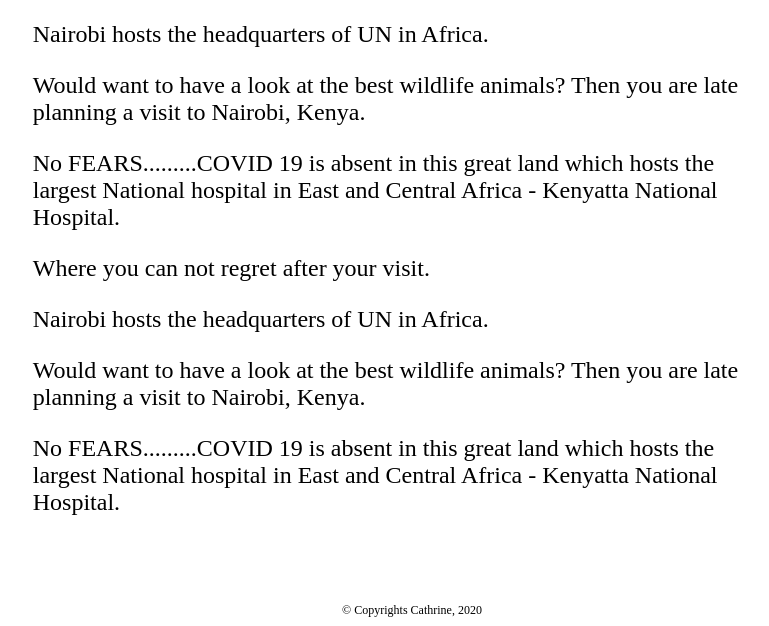
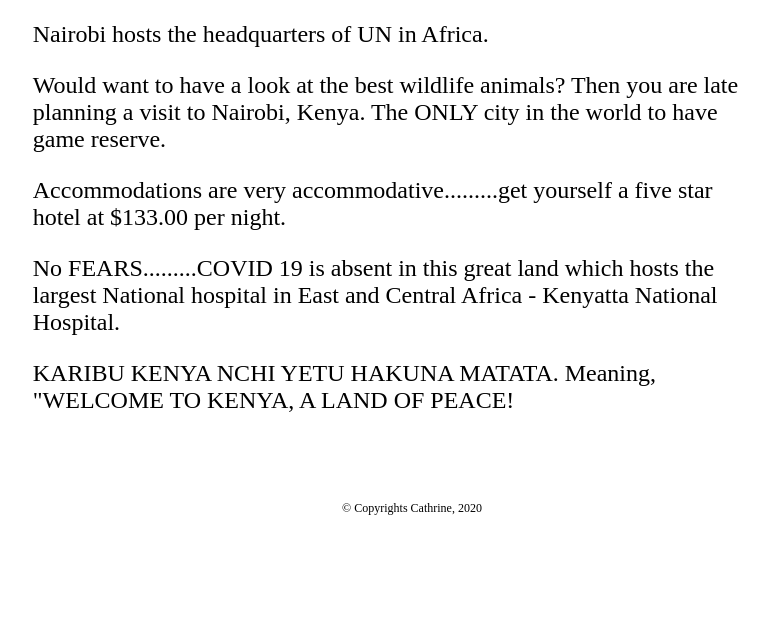
Before and after one commit to CateKarangi/html-me-something, a plain HTML site: page index.html in a window 1280 px wide. Shown: the part 585-1211 px from the top of the page, without its empty margins (228-997 px from the left). After the commit the page ends 1109 px from the top, so only its background shows below. Drawn offline with Linux system fonts and the light colour scheme.

Commit message:
All the changes made on index.html

```diff
--- a/index.html
+++ b/index.html
@@ -17,16 +17,14 @@
       <article class="article">
          <p>Where you can not regret after your visit.</p>
          <p>Nairobi hosts the headquarters of UN in Africa.</p>
-         <p>Would want to have a look at the best wildlife animals? Then you are late planning a visit to Nairobi, Kenya.</p>
-         <p> No FEARS.........COVID 19 is absent in this great land which hosts the largest National hospital in East and Central Africa - Kenyatta National Hospital.</p>
-      </article>
-      <article class="article">
-         <p>Where you can not regret after your visit.</p>
-         <p>Nairobi hosts the headquarters of UN in Africa.</p>
-         <p>Would want to have a look at the best wildlife animals? Then you are late planning a visit to Nairobi, Kenya.</p>
-         <p> No FEARS.........COVID 19 is absent in this great land which hosts the largest National hospital in East and Central Africa - Kenyatta National Hospital.</p>
+         <p>Would want to have a look at the best wildlife animals? Then you are late planning a visit to Nairobi, Kenya. The ONLY city in the world to have game reserve.</p>
       </article>
 
+      <article class="article">
+         <p>Accommodations are very accommodative.........get yourself a five star hotel at $133.00 per night.</p>
+         <p> No FEARS.........COVID 19 is absent in this great land which hosts the largest National hospital in East and Central Africa - Kenyatta National Hospital.</p>
+         <p>KARIBU KENYA NCHI YETU HAKUNA MATATA. Meaning, "WELCOME TO KENYA, A LAND OF PEACE!</p>
+      </article>
    </main>
 
    <footer class=" center-text">
```
